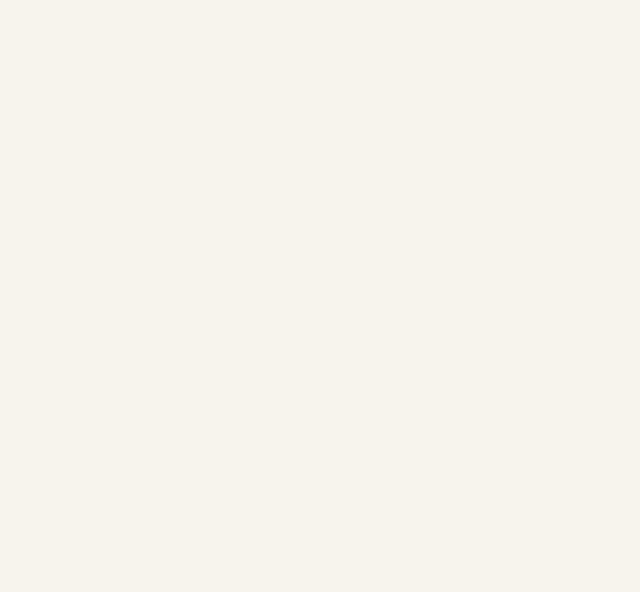
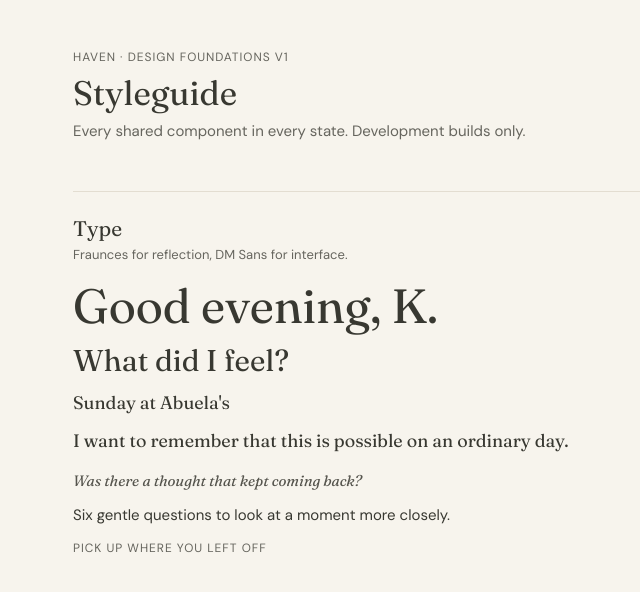
Before and after one commit to keimdja/haven-the-journal, an Angular app: page /styleguide in a window 1280 px wide. Before the commit this address led to /. Shown: the top 592 px of the page, without its empty margins (79-719 px from the left). Built offline with nearby package versions, Linux system fonts and the light colour scheme.

Commit message:
feat(styleguide): add dev-only styleguide route

```diff
--- a/src/app/app.routes.ts
+++ b/src/app/app.routes.ts
@@ -1,3 +1,17 @@
 import { Routes } from '@angular/router';
 
-export const routes: Routes = [];
+/**
+ * Only registered in development. The build replaces `ngDevMode` with `false` in
+ * production, so this branch and its lazy chunk are removed (isDevMode() can't be).
+ */
+const devRoutes: Routes = ngDevMode
+  ? [
+      {
+        path: 'styleguide',
+        title: 'Styleguide · Haven',
+        loadComponent: () => import('./features/styleguide/styleguide').then((m) => m.Styleguide),
+      },
+    ]
+  : [];
+
+export const routes: Routes = [...devRoutes];
--- /dev/null
+++ b/src/app/features/styleguide/styleguide-section.ts
@@ -0,0 +1,24 @@
+import { ChangeDetectionStrategy, Component, input } from '@angular/core';
+
+/** One block of the styleguide: a heading, an optional note, then the states side by side. */
+@Component({
+  selector: 'app-styleguide-section',
+  template: `
+    <section class="flex flex-col gap-4 border-t border-hairline pt-6">
+      <header class="flex flex-col gap-1">
+        <h2 class="font-reflect text-option">{{ heading() }}</h2>
+        @if (note()) {
+          <p class="text-meta text-ink-soft">{{ note() }}</p>
+        }
+      </header>
+      <div class="flex flex-wrap items-start gap-6">
+        <ng-content />
+      </div>
+    </section>
+  `,
+  changeDetection: ChangeDetectionStrategy.OnPush,
+})
+export class StyleguideSection {
+  readonly heading = input.required<string>();
+  readonly note = input<string>();
+}
--- /dev/null
+++ b/src/app/features/styleguide/styleguide.ts
@@ -0,0 +1,35 @@
+import { ChangeDetectionStrategy, Component } from '@angular/core';
+
+import { StyleguideSection } from './styleguide-section';
+
+/**
+ * Dev-only page showing every shared UI component in every state, to compare
+ * against the "Foundations & tokens" board. Each new component adds a section here.
+ */
+@Component({
+  selector: 'app-styleguide',
+  imports: [StyleguideSection],
+  template: `
+    <main class="mx-auto flex max-w-5xl flex-col gap-12 px-6 py-12">
+      <header class="flex flex-col gap-2">
+        <p class="text-label uppercase text-ink-soft">Haven · Design foundations v1</p>
+        <h1 class="font-reflect text-greeting">Styleguide</h1>
+        <p class="text-ink-soft">Every shared component in every state. Development builds only.</p>
+      </header>
+
+      <app-styleguide-section heading="Type" note="Fraunces for reflection, DM Sans for interface.">
+        <div class="flex flex-col gap-3">
+          <p class="font-reflect text-display">Good evening, K.</p>
+          <p class="font-reflect text-question">What did I feel?</p>
+          <p class="font-reflect text-entry-title">Sunday at Abuela's</p>
+          <p class="font-reflect text-writing">I want to remember that this is possible on an ordinary day.</p>
+          <p class="font-reflect text-prompt italic text-ink-muted">Was there a thought that kept coming back?</p>
+          <p>Six gentle questions to look at a moment more closely.</p>
+          <p class="text-label uppercase text-ink-soft">Pick up where you left off</p>
+        </div>
+      </app-styleguide-section>
+    </main>
+  `,
+  changeDetection: ChangeDetectionStrategy.OnPush,
+})
+export class Styleguide {}
```
